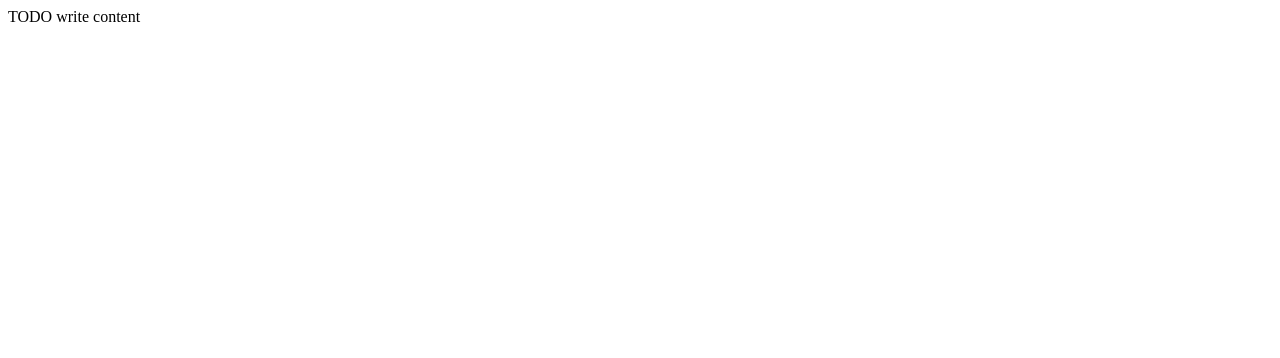
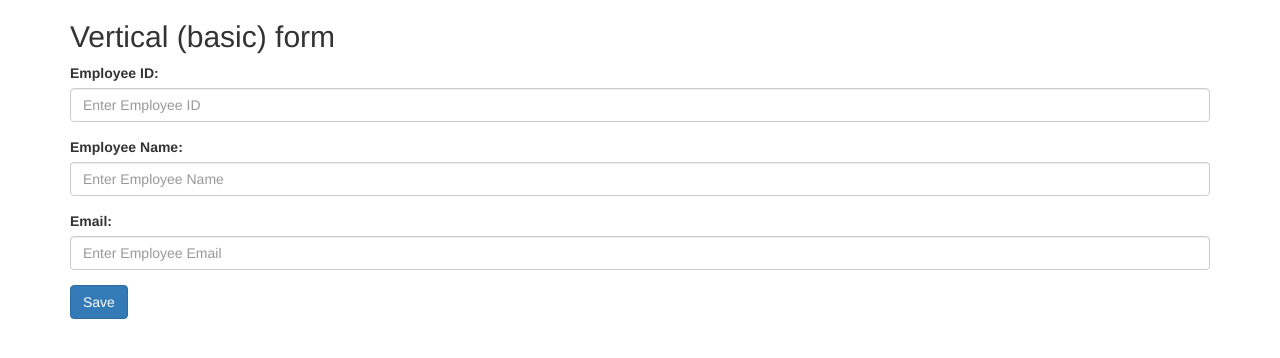
Before and after one commit to snippy066/assignment, a plain HTML site: page webProjectAssign/public_html/index.html in a window 1280 px wide. Drawn offline with nearby package versions, Linux system fonts and the light colour scheme.

Commit message:
Update index.html

```diff
--- a/webProjectAssign/public_html/index.html
+++ b/webProjectAssign/public_html/index.html
@@ -4,13 +4,41 @@ To change this license header, choose License Headers in Project Properties.
 To change this template file, choose Tools | Templates
 and open the template in the editor.
 -->
-<html>
-    <head>
-        <title>Assignment explore</title>
-        <meta charset="UTF-8">
-        <meta name="viewport" content="width=device-width, initial-scale=1.0">
-    </head>
-    <body>
-        <div>TODO write content</div>
+<html lang="en">
+<head>
+<title>Bootstrap Example</title>
+<meta charset="utf-8">
+<meta name="viewport" content="width=device-width, initial-scale=1">
+<link rel="stylesheet"
+href="https://maxcdn.bootstrapcdn.com/bootstrap/3.4.1/css/bootstrap.min.css">
+<script
+src="https://ajax.googleapis.com/ajax/libs/jquery/3.5.1/jquery.min.js"></script>
+<script
+src="https://maxcdn.bootstrapcdn.com/bootstrap/3.4.1/js/bootstrap.min.js"></script>
+</head>
+<body>
+<div class="container">
+<h2>Vertical (basic) form</h2>
+<form id="empForm" method="post">
+<div class="form-group">
+<span><label for="empId">Employee ID:</label> <label id="empIdMsg">
+</label></span>
+<input type="text" class="form-control" name="empId" id="empId"
+placeholder="Enter Employee ID" required>
+</div>
+<div class="form-group">
+<label for="empName">Employee Name:</label>
+<input type="text" class="form-control" id="empName"
+placeholder="Enter Employee Name" name="empName">
+</div>
+<div class="form-group">
+<label for="empEmail">Email:</label>
+<input type="email" class="form-control" id="empEmail"
+placeholder="Enter Employee Email" name="empEmail">
+</div>
+<input type="button" class="btn btn-primary" id="empSave" value="Save"
+onclick="saveEmployee();">
+</form>
+</div>
     </body>
 </html>
```
